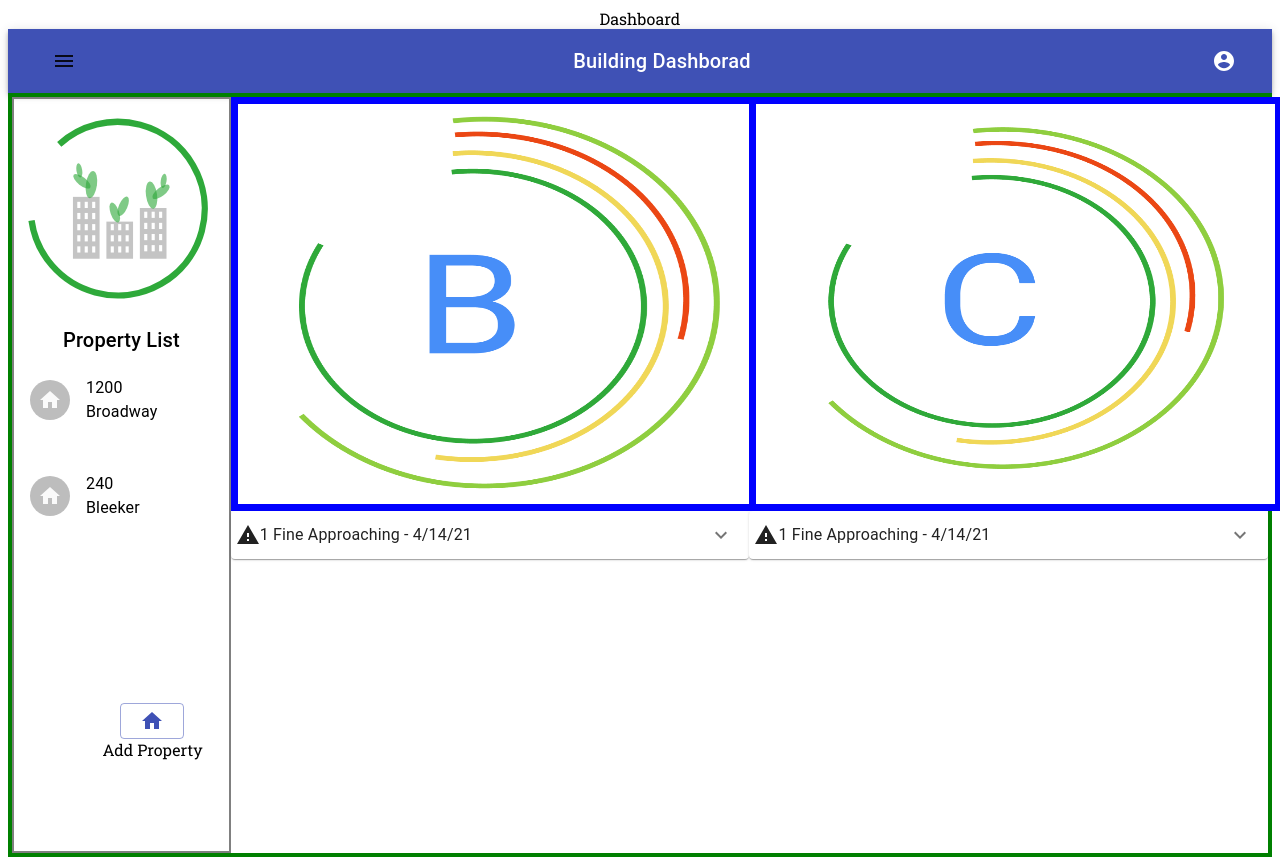
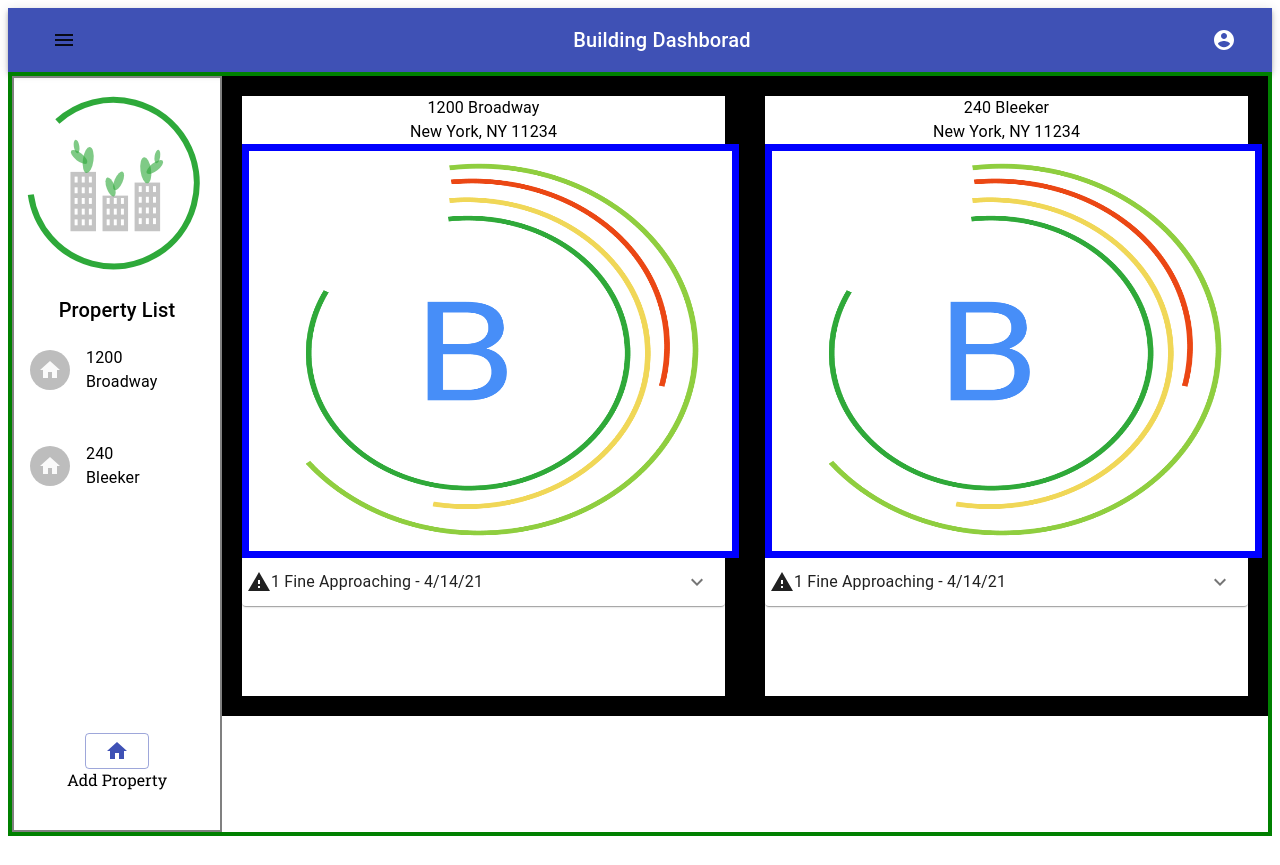
Before and after one commit to unachoza/Calculate-Building-Risks-and-Opportunites-, a React (Create React App) app: page / in a window 1280 px wide. After the commit the page ends 844 px from the top, so only its background shows below. Built offline with nearby package versions, Linux system fonts and the light colour scheme.

Commit message:
property card

```diff
--- a/public/index.html
+++ b/public/index.html
@@ -9,6 +9,7 @@
     <link rel="apple-touch-icon" href="%PUBLIC_URL%/logo192.png" />
     <link href="https://fonts.googleapis.com/css?family=Roboto+Slab&display=swap" rel="stylesheet" />
     <link rel="stylesheet" href="https://fonts.googleapis.com/icon?family=Material+Icons" />
+    <script src="https://cdnjs.cloudflare.com/ajax/libs/Chart.js/2.5.0/Chart.min.js"></script>
     <!--
       manifest.json provides metadata used when your web app is installed on a
       user's mobile device or desktop. See https://developers.google.com/web/fundamentals/web-app-manifest/
--- a/src/Components/Card/Card.component.js
+++ b/src/Components/Card/Card.component.js
@@ -3,7 +3,6 @@ import { makeStyles } from '@material-ui/core/styles';
 import ExpansionPanel from '@material-ui/core/ExpansionPanel';
 import ExpansionPanelSummary from '@material-ui/core/ExpansionPanelSummary';
 import ExpansionPanelDetails from '@material-ui/core/ExpansionPanelDetails';
-import Checkbox from '@material-ui/core/Checkbox';
 import FormControlLabel from '@material-ui/core/FormControlLabel';
 import Typography from '@material-ui/core/Typography';
 import ExpandMoreIcon from '@material-ui/icons/ExpandMore';
--- a/src/Components/DialogForm/DialogForm.component.js
+++ b/src/Components/DialogForm/DialogForm.component.js
@@ -7,7 +7,7 @@ import DialogContent from '@material-ui/core/DialogContent';
 import DialogContentText from '@material-ui/core/DialogContentText';
 import DialogTitle from '@material-ui/core/DialogTitle';
 import HomeIcon from '@material-ui/icons/Home';
-import "./DialogForm.styles.css"
+import './DialogForm.styles.css';
 
 export default function FormDialog() {
   const [open, setOpen] = React.useState(false);
@@ -26,7 +26,7 @@ export default function FormDialog() {
         <HomeIcon />
       </Button>
       <Dialog open={open} onClose={handleClose} aria-labelledby="form-dialog-title">
-        <DialogTitle id="form-dialog-title">Add Property</DialogTitle>
+        <DialogTitle id="form-dialog-title">Add Property to Your Dashboard</DialogTitle>
         <DialogContent>
           <DialogContentText></DialogContentText>
           <TextField autoFocus margin="dense" id="name" label=" Address" type="email" fullWidth />
@@ -39,7 +39,8 @@ export default function FormDialog() {
             Save
           </Button>
         </DialogActions>
-      </Dialog><br></br>
+      </Dialog>
+      <br></br>
       Add Property
     </div>
   );
--- a/src/Components/DialogForm/DialogForm.styles.css
+++ b/src/Components/DialogForm/DialogForm.styles.css
@@ -1,5 +1,6 @@
 .add-property-dialog {
-position: absolute;
-bottom: 5vh;
-left: 8vw;
+  position: absolute;
+  bottom: 5vh;
+  justify-content: center;
+  width: 100%;
 }
--- /dev/null
+++ b/src/Components/PropertyCard/PropertyCard.component.js
@@ -0,0 +1,26 @@
+import React from 'react';
+import { makeStyles } from '@material-ui/core/styles';
+import Typography from '@material-ui/core/Typography';
+import WarningIcon from '@material-ui/icons/Warning';
+import PropertyList from '../PropertyList/PropertyList.component';
+import Rating from '../../Components/Rating/Rating.component';
+import c1 from '../../img/Circle1.png';
+import c2 from '../../img/Circle2.png';
+import "./PropertyCard.styles.css"
+
+
+const PropertyCard = (props) => {
+  return (
+   <div className="property-card">
+    <Typography>
+        {props.address}<br></br>
+        {props.address2}
+    </Typography>
+      <div className="rating-containerr">
+        <Rating img={c1} />
+      </div>
+    </div>
+  );
+};
+
+export default PropertyCard;
--- /dev/null
+++ b/src/Components/PropertyCard/PropertyCard.styles.css
@@ -0,0 +1,9 @@
+.property-card {
+border: solid black 20px;
+height: 75vh;
+}
+
+.rating-containerr {
+  display: flex;
+  justify-content: space-around;
+}
--- a/src/Components/PropertyList/PropertyList.styles.css
+++ b/src/Components/PropertyList/PropertyList.styles.css
@@ -2,4 +2,5 @@
   border: solid 2px grey;
   height: 94vh;
   width: 25vw;
+position: relative;
 }
--- a/src/Pages/Dashboard/Dashboard.component.js
+++ b/src/Pages/Dashboard/Dashboard.component.js
@@ -1,25 +1,25 @@
 import React from 'react';
 import Navigation from '../../Components/Navigation/Navigation.component';
 import OpenLeftMenu from '../../Components/OpenLeftMenu/OpenLeftMenu.component';
-import Circle1 from '../../img/Circle1.png'
+import Circle1 from '../../img/Circle1.png';
 import PropertyList from '../../Components/PropertyList/PropertyList.component';
 import Card from '../../Components/Card/Card.component';
-import Rating from '../../Components/Rating/Rating.component'
+import Rating from '../../Components/Rating/Rating.component';
+import c1 from '../../img/Circle1.png';
+import c2 from '../../img/Circle2.png';
+import PropertyCard from '../../Components/PropertyCard/PropertyCard.component';
 import './Dashboard.styles.css';
-import c1 from "../../img/Circle1.png"
-import c2 from "../../img/Circle2.png"
 
 const Dashboard = () => {
   return (
     <div>
-      <div>Dashboard</div>
       <Navigation />
       <div className="dashboard-container">
-     <PropertyList />
-     <div className="rating-containerr">
-      <Rating img={c1} />
-       <Rating img={c2}/>
-     </div>
+        <PropertyList />
+        <div className="rating-containerr">
+          <PropertyCard address={'1200 Broadway'} address2={' New York, NY 11234'}  />
+          <PropertyCard address={'240 Bleeker'}address2={' New York, NY 11234'} />
+        </div>
       </div>
     </div>
   );
```
